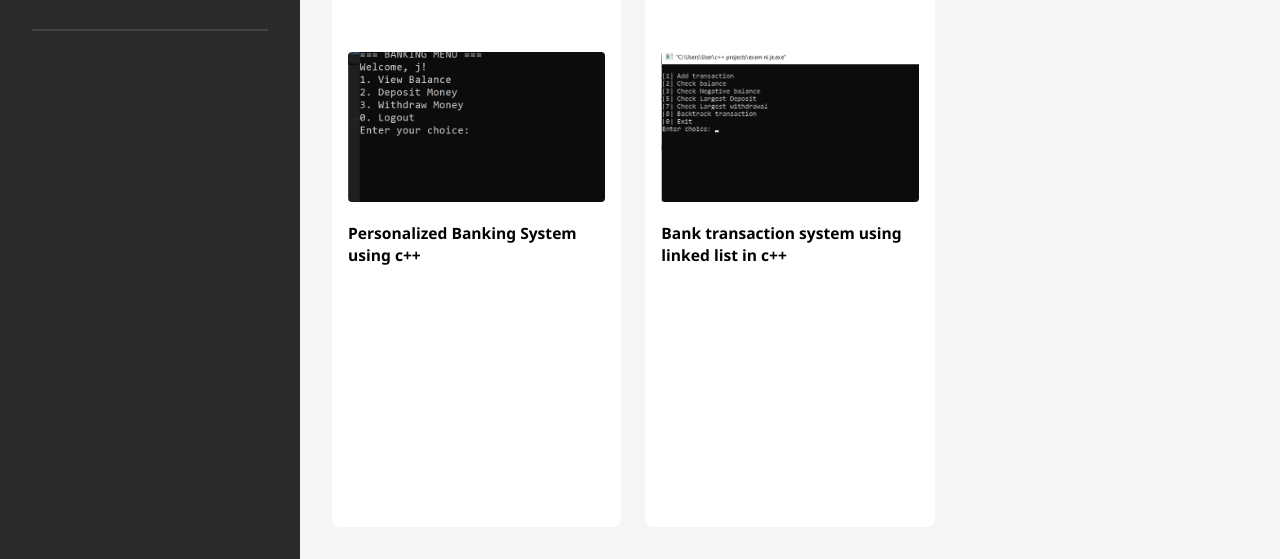
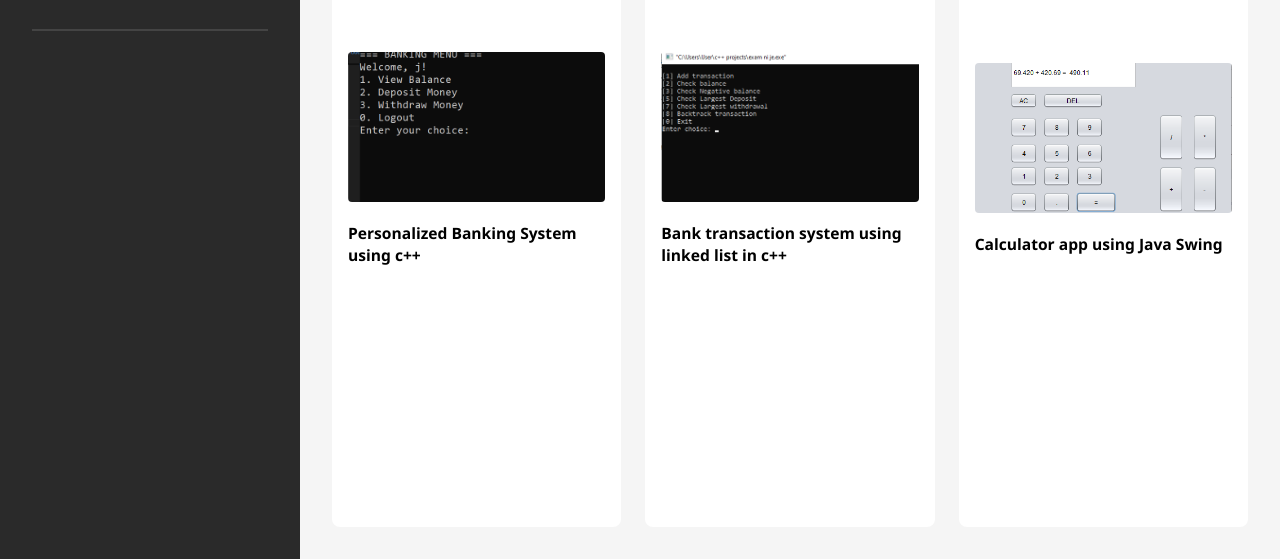
Before and after one commit to joemzkie/Portfolio---joem, a plain HTML site: page index.html in a window 1280 px wide. Shown: the part 241-800 px from the top of the page. Drawn offline with Linux system fonts and the light colour scheme.

Commit message:
Update index.html

```diff
--- a/index.html
+++ b/index.html
@@ -26,6 +26,10 @@
             <img src="images/output2.png" class="project-img" alt="Project 2">
             <h3>Bank transaction system using linked list in c++</h3>
         </button>
+        <button class="project-btn" data-project="3">
+            <img src="images/output3.png" class="project-img" alt="Project 3">
+            <h3>Calculator app using Java Swing</h3>
+        </button>
     </div>
 
 <div class="project-detail" id="projectDetail">
```
